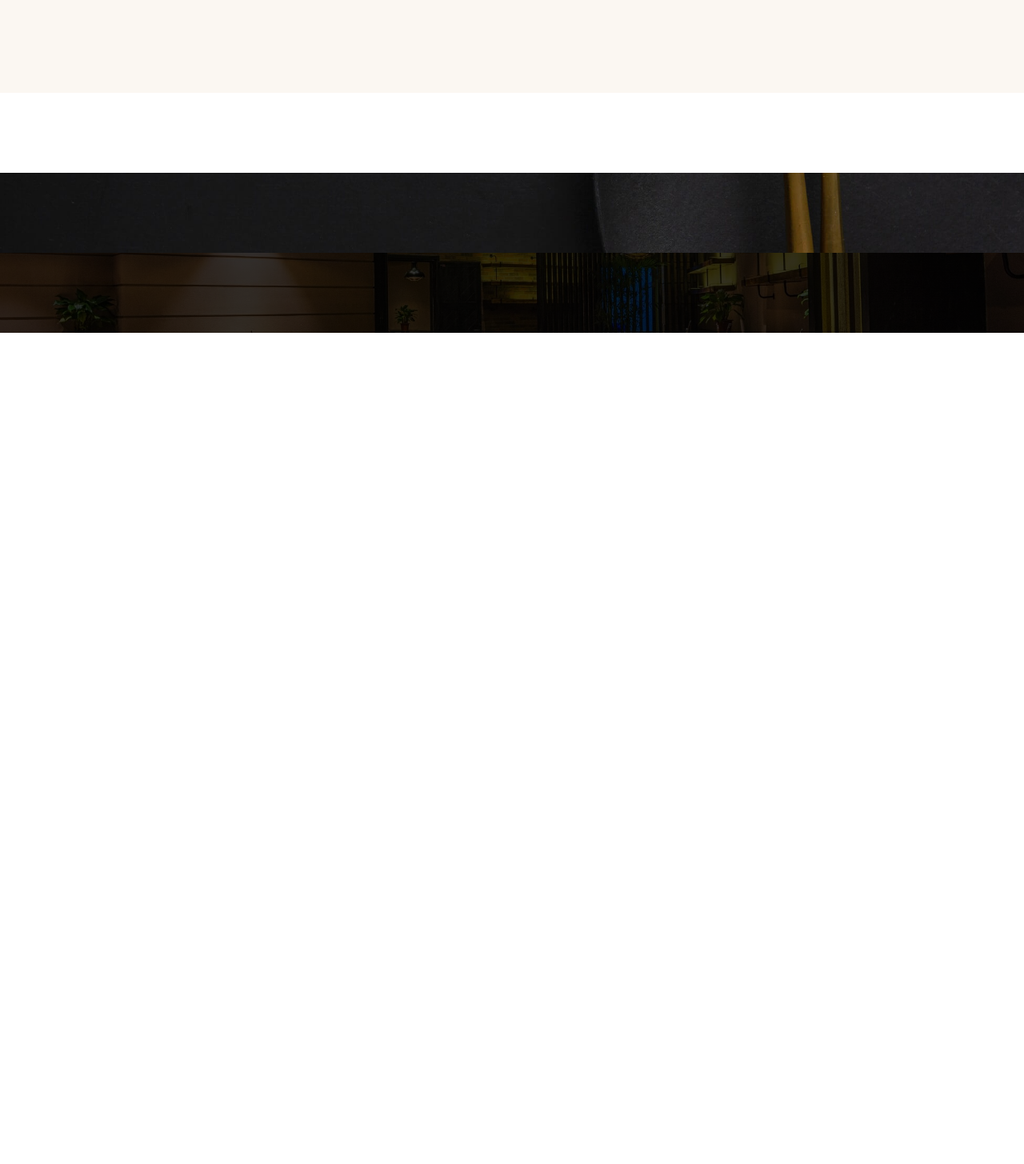
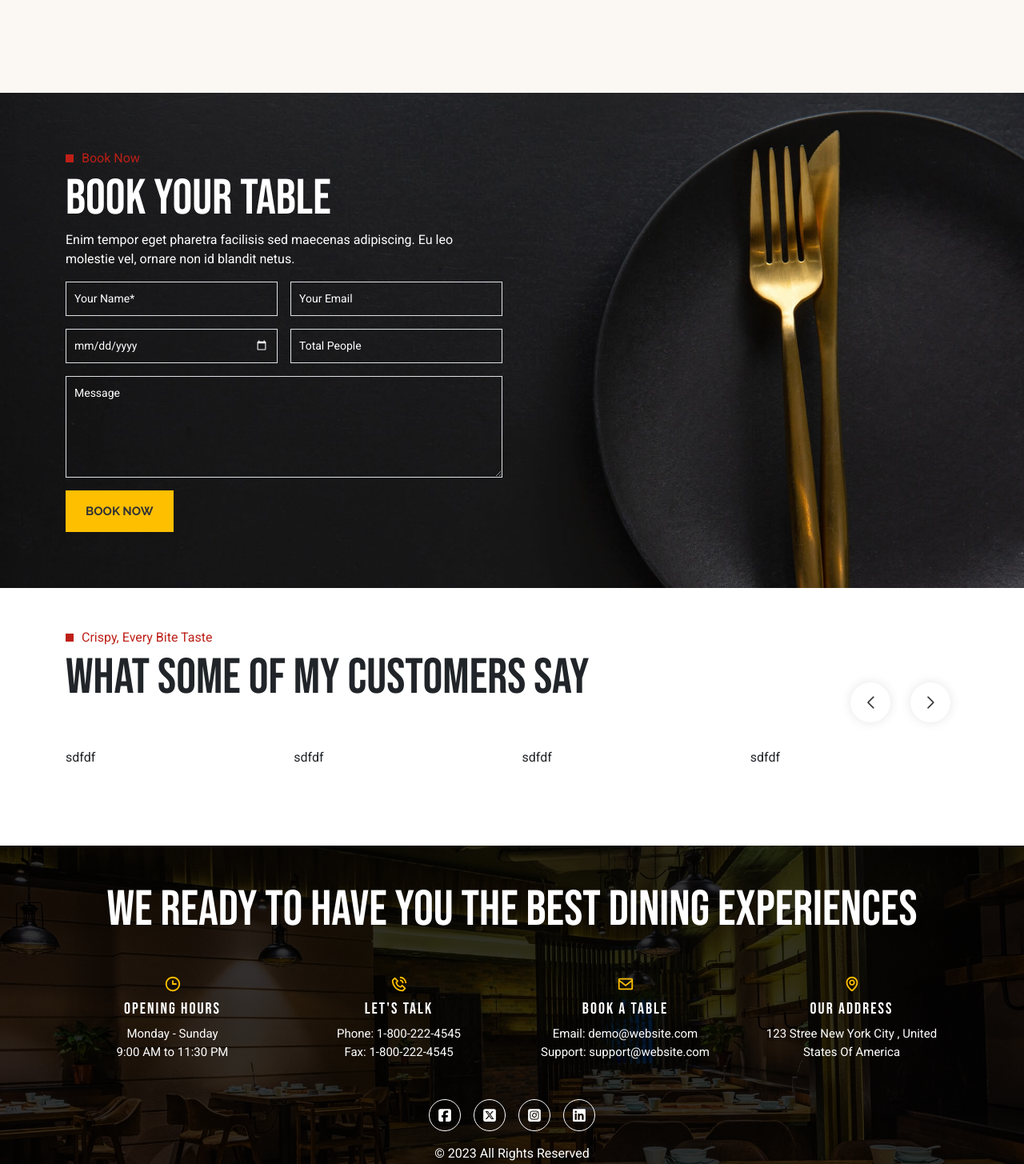
Before and after one commit to coderamit01/Food-Test, a React (Vite) app: page / in a window 1280 px wide. Shown: the part 1555-3010 px from the top of the page at 80% size. Before the commit the page ends 1971 px from the top, so only its background shows below. Built offline with nearby package versions, Linux system fonts and the light colour scheme.

Commit message:
design footer

```diff
--- a/src/Components/BookSection/BookSection.jsx
+++ b/src/Components/BookSection/BookSection.jsx
@@ -1,9 +1,21 @@
-import React from 'react';
+import BookingForm from '../BookingForm/BookingForm';
+import SectionTitle from '../SectionTitle/SectionTitle';
+import 'bootstrap/dist/css/bootstrap.min.css';
 
 const BookSection = () => {
   return (
-    <div className='ptb-50'>
-
+    <div className='book-section pt-70 pb-70'>
+      <div className="container">
+        <div className="row">
+          <div className="col-md-6">
+            <SectionTitle preTitle="Book Now" title="Book Your Table" />
+            <p className='text-white'>Enim tempor eget pharetra facilisis sed maecenas adipiscing. Eu leo molestie vel, ornare non id blandit netus.</p>
+            <div className=''>
+              <BookingForm />
+            </div>
+          </div>
+        </div>
+      </div>
     </div>
   );
 };
--- /dev/null
+++ b/src/Components/BookingForm/BookingForm.jsx
@@ -0,0 +1,31 @@
+import YellowBtn from "../YellowBtn/YellowBtn";
+import 'bootstrap/dist/css/bootstrap.min.css';
+
+const BookingForm = () => {
+  return (
+    <>
+      <div className="row g-3">
+        <div className="col-md-6">
+          <input className="form-control" type="text" placeholder="Your Name*" />
+        </div>
+        <div className="col-md-6">
+          <input className="form-control" type="email" placeholder="Your Email" />
+        </div>
+        <div className="col-md-6">
+          <input className="form-control" type="date" placeholder="Reservation Date" onFocus={(e) => (e.target.type = "date")}  onBlur={(e) => (e.target.type = e.target.value ? "date" : "text")} />
+        </div>
+        <div className="col-md-6">
+          <input className="form-control" type="number" placeholder="Total People" />
+        </div>
+        <div className="col-12">
+          <textarea className="form-control" placeholder="Message" rows="5"></textarea>
+        </div>
+        <div className="col-12">
+          <YellowBtn link="#" text="Book Now" />
+        </div>
+      </div>
+    </>
+  );
+};
+
+export default BookingForm;
--- a/src/Components/Footer/Footer.jsx
+++ b/src/Components/Footer/Footer.jsx
@@ -1,9 +1,37 @@
-import FooterBg from '../../assets/images/footer-bg.jpeg';
+import { BiEnvelope, BiMap, BiPhoneCall, BiTime } from 'react-icons/bi';
+import FooterInfo from '../FooterInfo/FooterInfo';
+import SocialIcon from '../SocialIcon/SocialIcon';
+import { FaLinkedin, FaSquareFacebook, FaSquareInstagram, FaSquareXTwitter } from 'react-icons/fa6';
 
 const Footer = () => {
   return (
     <footer className='footer ptb-50'>
-
+      <div className="container">
+        <h2 className='text-white text-center mb-5'>We ready to have you the best dining experiences</h2>
+        <div className="row g-3">
+          <div className="col-lg-3 col-md-6 text-center">
+            <FooterInfo icon={<BiTime />} title="Opening hours" text1="Monday - Sunday" text2="9:00 AM to 11:30 PM" />
+          </div>
+          <div className="col-lg-3 col-md-6 text-center">
+            <FooterInfo icon={<BiPhoneCall />} title="Let's Talk" text1="Phone: 1-800-222-4545" text2="Fax: 1-800-222-4545" />
+          </div>
+          <div className="col-lg-3 col-md-6 text-center">
+            <FooterInfo icon={<BiEnvelope />} title="Book a Table" text1="Email: demo@website.com" text2="Support: support@website.com" />
+          </div>
+          <div className="col-lg-3 col-md-6 text-center">
+            <FooterInfo icon={<BiMap />} title="Our Address" text1="123 Stree New York City , United " text2="States Of America" />
+          </div>
+        </div>
+        <div className="row pt-5">
+          <div className="d-flex align-items-center justify-content-center mb-3">
+            <SocialIcon link="#" icon={<FaSquareFacebook />} />
+            <SocialIcon link="#" icon={<FaSquareXTwitter />} />
+            <SocialIcon link="#" icon={<FaSquareInstagram />} />
+            <SocialIcon link="#" icon={<FaLinkedin />} />
+          </div>
+          <p className='text-white text-center mb-0'>© 2023 All Rights Reserved </p>
+        </div>
+      </div>
     </footer>
   );
 };
--- /dev/null
+++ b/src/Components/FooterInfo/FooterInfo.jsx
@@ -0,0 +1,13 @@
+
+const FooterInfo = ({icon,title,text1,text2}) => {
+  return (
+    <div className="footer-info">
+      {icon}
+      <h5 className="mt-2">{title}</h5>
+      <p className='mb-0'>{text1}</p>
+      <p className='mb-0'>{text2}</p>
+    </div>
+  );
+};
+
+export default FooterInfo;
--- /dev/null
+++ b/src/Components/SocialIcon/SocialIcon.jsx
@@ -0,0 +1,11 @@
+import { Link } from "react-router-dom";
+
+const SocialIcon = ({icon,link}) => {
+  return (
+    <Link to={link} className="footer-icon mx-2 d-flex align-items-center justify-content-center">
+      {icon}
+    </Link>
+  );
+};
+
+export default SocialIcon;
--- a/src/Components/Tabs/Tabs.jsx
+++ b/src/Components/Tabs/Tabs.jsx
@@ -1,6 +1,7 @@
 import { BiSolidPhoneCall } from 'react-icons/bi';
 import { Link } from 'react-router-dom';
 import 'bootstrap/dist/css/bootstrap.min.css';
+import YellowBtn from '../YellowBtn/YellowBtn';
 
 const Tabs = () => {
   return (
@@ -21,7 +22,7 @@ const Tabs = () => {
           <h2>Exceptional culinary experience and delicious food</h2>
           <p>Lorem ipsum dolor sit amet, consectetur adipiscing elit. Ornare non sed est cursus. Vel hac convallis ipsum, facilisi odio pellentesque bibendum viverra tempus. Lorem ipsum dolor sit amet consectetur adipiscing elit do eiusmod tempor incididunt ut labore et dolore magna minim veniam nostrud exercitation.</p>
           <div className="d-flex align-items-center">
-            <Link to="" className='ct-btn'>About More</Link>
+            <YellowBtn link="#" text="About More" />
             <div className='call-btn d-flex align-items-center'>
               <BiSolidPhoneCall />
               <Link to="$" className='ms-2'>+88 3426 739 485</Link>
--- a/src/Components/Testimonial/Testimonial.jsx
+++ b/src/Components/Testimonial/Testimonial.jsx
@@ -1,8 +1,56 @@
+import SectionTitle from "../SectionTitle/SectionTitle";
+import 'swiper/css';
+import 'swiper/css/navigation';
+import 'swiper/css/pagination';
+import { Navigation, Scrollbar } from "swiper/modules";
+import { Swiper, SwiperSlide } from "swiper/react";
+import leftImg from '../../assets/images/testimonial-img.png';
 
 const Testimonial = () => {
   return (
-    <div className='testimonial ptb-50'>
+    <div className='testimonial ptb-50 position-relative'>
+      <div className="container">
+        <SectionTitle title="What Some of my Customers Say" preTitle="Crispy, Every Bite Taste" />
+        <div className='pt-3 pb-5 py-md-5 position-relative'>
+          <button className="swiper-button-prev custom-nav-button"></button>
+          <button className="swiper-button-next custom-nav-button"></button>
+          <Swiper
+            modules={[Navigation, Scrollbar]}
+            spaceBetween={25}
+            slidesPerView={4}
+            loop={true}
+            navigation={{
+              nextEl: '.swiper-button-next',
+              prevEl: '.swiper-button-prev',
+            }}
+            scrollbar={{ draggable: true }}
+            breakpoints={{
+              320: { slidesPerView: 1, spaceBetween: 10 },
+              640: { slidesPerView: 1, spaceBetween: 15 },
+              768: { slidesPerView: 3, spaceBetween: 20 },
+              1024: { slidesPerView: 4, spaceBetween: 25 },
+            }}
+          >
 
+                <SwiperSlide>
+                  sdfdf
+                </SwiperSlide>
+                <SwiperSlide>
+                  sdfdf
+                </SwiperSlide>
+                <SwiperSlide>
+                  sdfdf
+                </SwiperSlide>
+                <SwiperSlide>
+                  sdfdf
+                </SwiperSlide>
+                <SwiperSlide>
+                  sdfdf
+                </SwiperSlide>
+          </Swiper>
+        </div>
+        {/* <img src={leftImg} className='left-img position-absolute start-0 d-none d-md-block' alt="Img" /> */}
+      </div>
     </div>
   );
 };
--- /dev/null
+++ b/src/Components/YellowBtn/YellowBtn.jsx
@@ -0,0 +1,12 @@
+import { Link } from "react-router-dom";
+
+
+const YellowBtn = ({text,link}) => {
+  return (
+    <>
+      <Link to={link} className="ct-btn">{text}</Link>
+    </>
+  );
+};
+
+export default YellowBtn;
--- a/src/assets/css/style.css
+++ b/src/assets/css/style.css
@@ -3,17 +3,22 @@
   padding: 0;
   box-sizing: border-box;
 }
+
 body {
   padding: 0;
   margin: 0;
-  font-family: "Roboto", sans-serif;
+  font-family: "Roboto", sans-serif !important;
+  font-weight: 400;
 }
+
 :root {
   --red: rgba(181, 43, 29, 1);
   --text-red: rgba(189, 31, 23, 1);
   --light-blue: rgba(10, 20, 37, 1);
   --black: rgba(51, 51, 51, 1);
+  --yellow: rgba(254, 191, 0, 1);
 }
+
 .ct-btn {
   display: inline-block;
   font-family: "Raleway", sans-serif;
@@ -25,19 +30,25 @@ body {
   color: var(--black);
   background: rgba(254, 191, 0, 1);
 }
+
 .ptb-50 {
   padding: 50px 0;
 }
+
 .pt-70 {
   padding-top: 70px;
 }
+
 .pb-70 {
   padding-bottom: 70px;
 }
-p,span {
+
+p,
+span {
   font-size: 16px;
   font-weight: 400;
 }
+
 h2 {
   font-family: "Bebas Neue", sans-serif;
   font-size: 62px !important;
@@ -45,29 +56,36 @@ h2 {
   font-weight: 700;
   text-transform: uppercase;
 }
+
 /* Navbar style start */
 .header {
   background: linear-gradient(123.4deg, #BD1F17 40.8%, #A61D13 76.4%, #8E1B0F 120.69%);
 }
+
 .header .nav-item .nav-link {
   font-family: "Raleway", sans-serif;
   font-size: 15px;
   font-weight: 500;
 }
+
 .navbar-toggler {
   border: 0 !important;
   outline: 0;
 }
+
 .navbar-toggler:focus {
   box-shadow: none !important;
 }
+
 .navbar-toggler svg {
   color: #fff;
   font-size: 30px;
 }
+
 .collapse-navbar {
-  transition:  all .2s ease-in-out;
+  transition: all .2s ease-in-out;
 }
+
 /* Navbar style end */
 /* About section style start  */
 .experience-badge {
@@ -76,6 +94,7 @@ h2 {
   left: 25px;
   box-shadow: -5px 22px 26px 0px rgba(95, 95, 95, 0.25);
 }
+
 .experience-badge .counter {
   font-family: "Roboto", sans-serif;
   font-size: 25px;
@@ -83,45 +102,54 @@ h2 {
   height: 65px;
   width: 65px;
 }
+
 .experience-badge span:last-child {
   font-family: "Roboto", sans-serif;
   line-height: 16px;
   color: rgba(24, 24, 24, 1);
 
 }
+
 .about-content .nav-tabs {
   border-bottom: 1px solid var(--red);
 }
+
 .about-content .nav-tabs .nav-link {
   font-family: "Inter", sans-serif;
   font-size: 15px;
   color: var(--black);
   border-radius: 0;
 }
+
 .about-content .nav-tabs .nav-link.active {
   color: #fff;
   background-color: var(--red);
   border-color: var(--red);
   border-radius: 0;
 }
+
 .about-content .nav-tabs .nav-link:hover:not(.active) {
   color: var(--black);
   background-color: rgba(181, 44, 29, 0.153);
   border-color: rgba(181, 44, 29, 0.153);
   border-radius: 0;
 }
+
 .about-content .tab-content {
   padding: 20px 0 0;
 }
+
 .call-btn {
   padding: 10px 25px;
 }
+
 .call-btn svg {
   color: var(--text-red);
   font-size: 18px;
   font-family: "Roboto", sans-serif;
   font-weight: 700;
 }
+
 .call-btn a {
   text-decoration: none;
   color: var(--black);
@@ -129,6 +157,7 @@ h2 {
   font-family: "Roboto", sans-serif;
   font-weight: 700;
 }
+
 .services svg {
   color: var(--text-red);
   padding: 20px;
@@ -140,22 +169,26 @@ h2 {
   border-radius: 50%;
   box-shadow: 0px 7px 16px 0px rgba(0, 0, 0, 0.1);
 }
+
 .services h4 {
   font-size: 25px;
   font-family: "Bebas Neue", sans-serif;
   font-weight: 500;
   text-transform: uppercase;
 }
+
 .services p {
   font-size: 18px;
   font-family: "Inter", sans-serif;
   font-weight: 400;
 }
+
 .salad-img {
   height: 50%;
   object-fit: contain;
   bottom: 10%;
 }
+
 /* About section style end  */
 /* Product Section style start  */
 .before-title {
@@ -164,6 +197,7 @@ h2 {
   color: var(--text-red);
   padding-left: 20px;
 }
+
 .before-title::before {
   content: '';
   position: absolute;
@@ -174,18 +208,22 @@ h2 {
   width: 10px;
   background-color: var(--text-red);
 }
+
 .product-section {
   background: rgba(251, 247, 242, 1);
   padding-bottom: 70px;
 }
+
 .product-section .swiper-slide {
   height: auto;
 }
+
 .product-card img {
   width: 200px;
   height: 150px;
   object-fit: contain;
 }
+
 .product-card h3 {
   padding-top: 15px;
 }
@@ -200,6 +238,7 @@ h2 {
   transform: translateX(-50%);
   background-color: var(--text-red);
 }
+
 .product-card h3 a {
   text-decoration: none;
   color: var(--light-blue);
@@ -208,13 +247,16 @@ h2 {
   font-family: "Bebas Neue", serif;
 
 }
+
 .product-card p {
   font-family: "Inter", serif;
   font-size: 16px;
 }
+
 .product-section .left-img {
   top: 25%;
 }
+
 .custom-nav-button {
   top: -10% !important;
   border: 0;
@@ -225,12 +267,14 @@ h2 {
   background-color: #fff;
   box-shadow: 0px 0px 13.64px 0px rgba(0, 0, 0, 0.1);
 }
+
 .custom-nav-button.swiper-button-prev {
   left: inherit !important;
   right: 85px;
 }
 
-.custom-nav-button.swiper-button-prev:after, .custom-nav-button.swiper-button-next:after {
+.custom-nav-button.swiper-button-prev:after,
+.custom-nav-button.swiper-button-next:after {
   font-weight: 700;
   font-size: 15px;
   letter-spacing: 0;
@@ -239,93 +283,174 @@ h2 {
   color: var(--black);
 
 }
-.custom-nav-button.swiper-button-prev:hover:after, .custom-nav-button.swiper-button-next:hover:after {
+
+.custom-nav-button.swiper-button-prev:hover:after,
+.custom-nav-button.swiper-button-next:hover:after {
   color: var(--text-red);
 
 }
+
 /* Product Section style end  */
-/* Testimonial Section style start  */
-.testimonial {
+/* Book Section style start  */
+.book-section {
   background-image: url('../images/testimonial-bg.jpeg');
-  background-position: center;
+  background-position: top center;
   background-size: cover;
   background-repeat: no-repeat;
 }
+
+.book-section h2 {
+  color: #fff;
+}
+
+.book-section .form-control {
+  padding: 10px;
+}
+
+.book-section .form-control,
+.book-section .form-control:focus {
+  background-color: transparent;
+  border-radius: 0;
+}
+
+.book-section .form-control,
+.book-section .form-control:focus,
+.book-section .form-control::placeholder {
+  font-family: "Roboto", serif;
+  font-weight: 400;
+  font-size: 14px;
+  color: #fff;
+}
+
+.book-section .form-control:focus {
+  color: #fff;
+  box-shadow: none;
+  border-color: #fff;
+}
+
+.book-section input[type="date"] {
+  color-scheme: dark;
+}
+
+/* Book Section style end  */
+/* Testimonial Section style start  */
+.testimonial {}
+
 /* Testimonial Section style end  */
 
 /* Footer style start  */
 .footer {
   position: relative;
-  background-image:
-    linear-gradient(rgba(0, 0, 0, 0.8), rgba(0, 0, 0, 0.8)),
+  background-image: linear-gradient(rgba(0, 0, 0, 0.8), rgba(0, 0, 0, 0.8)),
     url('../images/footer-bg.jpeg');
-    background-position: center;
-    background-size: cover;
-    background-repeat: no-repeat;
+  background-position: center;
+  background-size: cover;
+  background-repeat: no-repeat;
   color: #fff;
+}
+
+.footer-info svg {
+  font-size: 22px;
+  color: var(--yellow);
+}
+
+.footer-info h5 {
+  font-family: "Bebas Neue", serif;
+  font-size: 20px;
+  font-weight: 500;
+  letter-spacing: 2px;
+}
+.footer-info p {
+  font-family: "Roboto", sans-serif;
+  font-size: 15px;
+  font-weight: 400;
+}
+.footer-icon {
+  text-decoration: none;
+  text-align: center;
+  color: #fff;
+  height: 40px;
+  width: 40px;
+  border: 1px solid #fff;
+  border-radius: 50%;
+}
+.footer-icon svg {
+  font-size: 18px;
 }
 /* Footer style end  */
 
 
 /* Media Quary  */
-@media screen and (max-width: 1440px){
+@media screen and (max-width: 1440px) {
   .salad-img {
     height: 38%;
     bottom: 12%;
   }
+
   .product-section .left-img {
     width: 140px;
     height: auto;
     object-fit: contain;
   }
 }
-@media screen and (max-width: 1024px){
+
+@media screen and (max-width: 1024px) {
   h2 {
     font-size: 40px !important;
     line-height: 42px !important;
   }
 }
-@media screen and (max-width: 767px){
+
+@media screen and (max-width: 767px) {
   .ptb-50 {
     padding: 30px 0;
   }
+
   .pt-70 {
     padding-top: 40px;
   }
+
   .pb-70 {
     padding-bottom: 40px;
   }
+
   .custom-nav-button {
     top: 100% !important;
   }
+
   .custom-nav-button.swiper-button-prev {
-    left: 48%!important;
+    left: 48% !important;
     right: inherit;
     margin-left: -50px;
   }
+
   .custom-nav-button.swiper-button-next {
     right: 48% !important;
     margin-right: -50px;
   }
 }
 
-@media screen and (max-width: 490px){
+@media screen and (max-width: 490px) {
   .services svg {
     padding: 20px;
     height: 65px;
     width: 65px;
   }
+
   .services h4 {
     font-size: 22px;
   }
+
   .services p {
     font-size: 16px;
   }
 }
-@media screen and (max-width: 390px){
+
+@media screen and (max-width: 390px) {
   .ct-btn {
     padding: 10px 15px;
   }
+
   .call-btn {
     padding: 10px 15px;
   }
```
Also changed, not shown: src/assets/images/half-star.svg (added), src/assets/images/testimonial-img.png (renamed from src/assets/images/817344e5326be29f84754f858123edd4.png).
